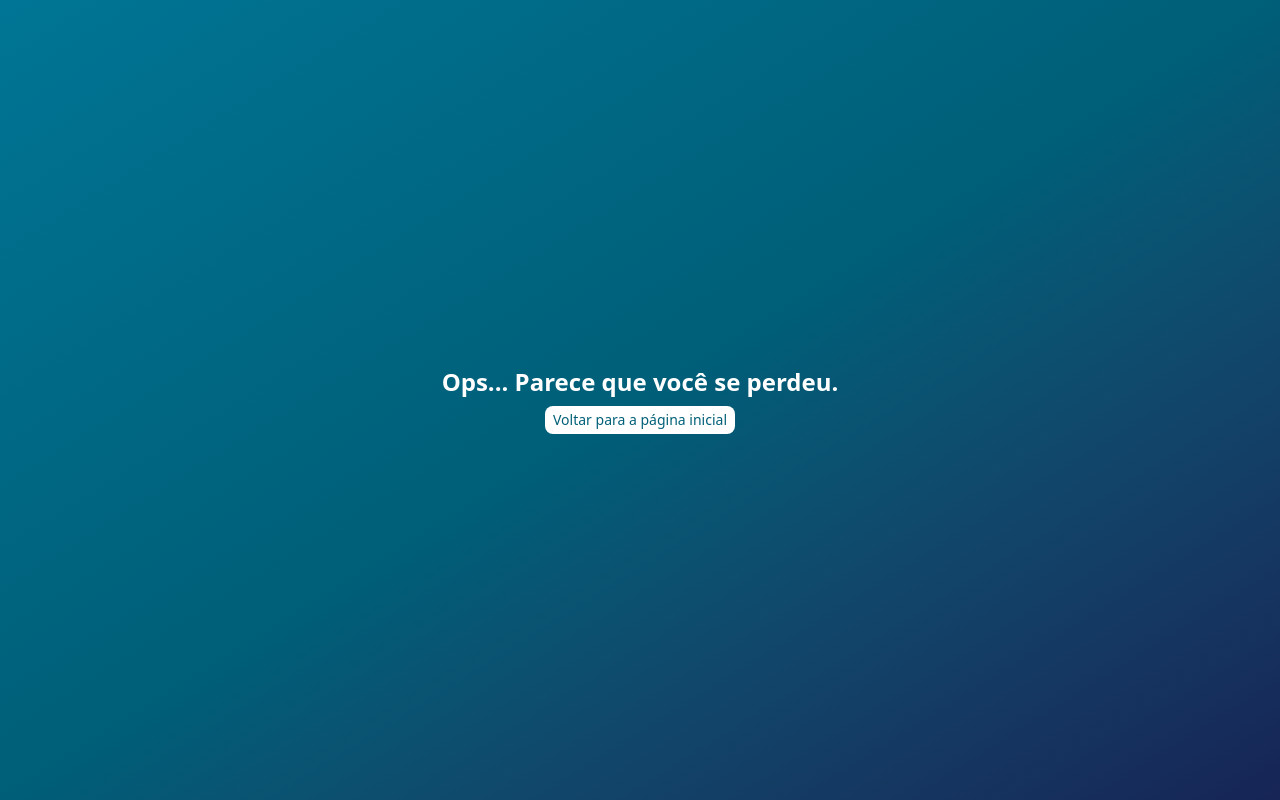
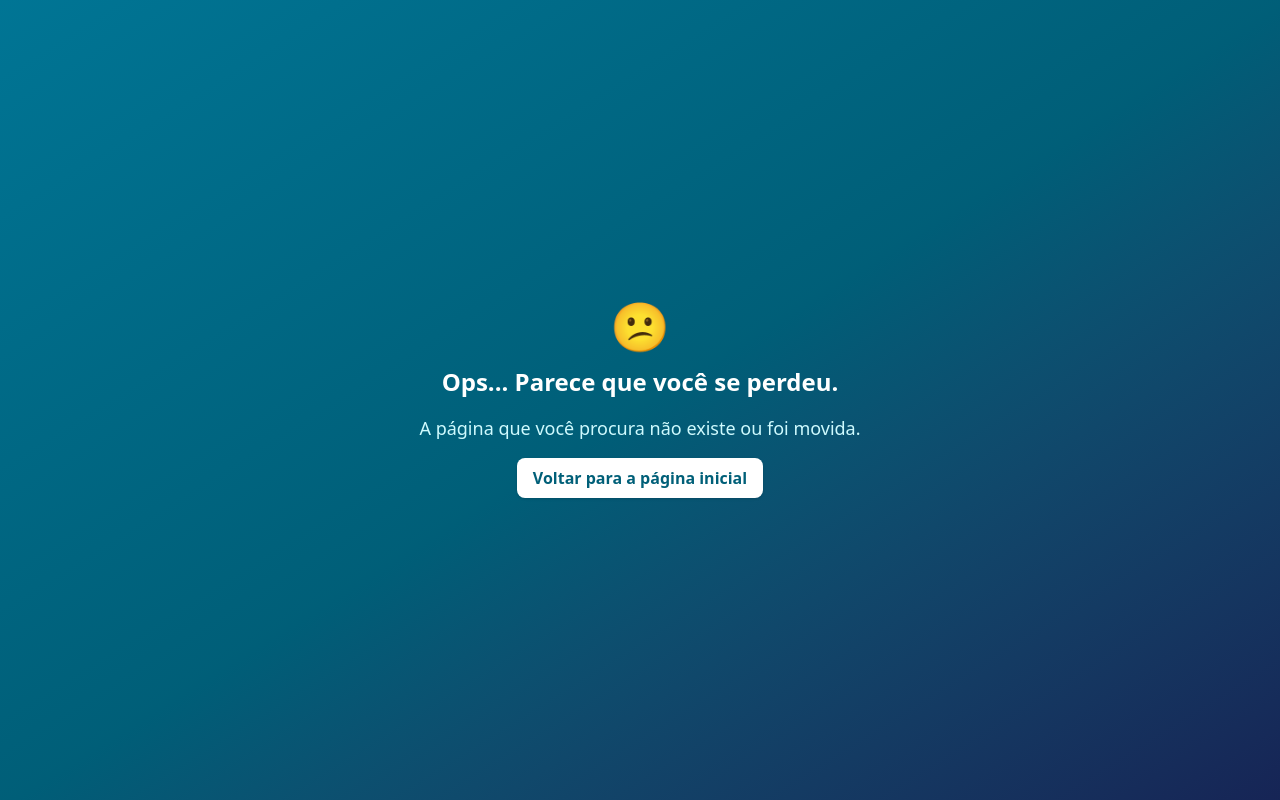
Before and after one commit to JorgeLanga/ku_Thola, a React (Vite) app in the folder frontend/: page /candidates in a window 1280 px wide. Built offline with nearby package versions, Linux system fonts and the light colour scheme.

Commit message:
Refactor footer and header components; update error page layout and messaging

```diff
--- a/frontend/src/components/header.tsx
+++ /dev/null
@@ -1,25 +0,0 @@
-
-const Header: React.FC = () => {
-    return (
-        <header className="p-6 bg-gradient-to-r from-cyan-500 shadow-md flex flex-col sm:flex-row items-center justify-between">
-            <h1 className="text-3xl font-bold text-white tracking-wide mb-2 sm:mb-0">Ku-THOLA</h1>
-            <nav>
-                <a
-                    href="/ver-vagas"
-                    className="text-white hover:text-indigo-200 font-medium mr-6 transition-colors duration-200"
-                >
-                    Ver Vagas
-                </a>
-                <a
-                    href="/criar-vagas"
-                    className="text-white hover:text-indigo-200 font-medium transition-colors duration-200"
-                >
-                    Criar Vagas
-                </a>
-            </nav>
-        </header>
-
-    );
-};
-
-export default Header;
--- a/frontend/src/pages/error-page.tsx
+++ b/frontend/src/pages/error-page.tsx
@@ -2,11 +2,15 @@ import { Link } from "react-router-dom";
 
 export const ErrorPage = () => {
   return (
-    <div className="bg-gradient-to-br from-cyan-700 via-cyan-800 to-blue-950 flex flex-col gap-2 items-center justify-center h-screen text-white">
+    <div className="bg-gradient-to-br from-cyan-700 via-cyan-800 to-blue-950 flex flex-col gap-4 items-center justify-center h-screen text-white">
+      <span className="text-5xl">😕</span>
       <h1 className="font-bold text-2xl">Ops... Parece que você se perdeu.</h1>
+      <p className="text-lg text-cyan-100">
+        A página que você procura não existe ou foi movida.
+      </p>
       <Link
         to="/"
-        className="px-2 py-1 bg-white text-cyan-800 rounded-md text-sm"
+        className="px-4 py-2 bg-white text-cyan-800 rounded-md text-base font-semibold shadow hover:bg-cyan-100 transition"
       >
         Voltar para a página inicial
       </Link>
--- a/frontend/src/pages/home.tsx
+++ b/frontend/src/pages/home.tsx
@@ -1,6 +1,6 @@
 import { useNavigate } from "react-router-dom";
 import { Header } from "@/components/headers";
-import { Footer } from "@/components/footer1";
+import { Footer } from "@/components/footer";
 
 export const Home = () => {
   const navigate = useNavigate();
```
Also changed, not shown: frontend/src/components/footer.tsx (renamed from frontend/src/components/footer1.tsx).
